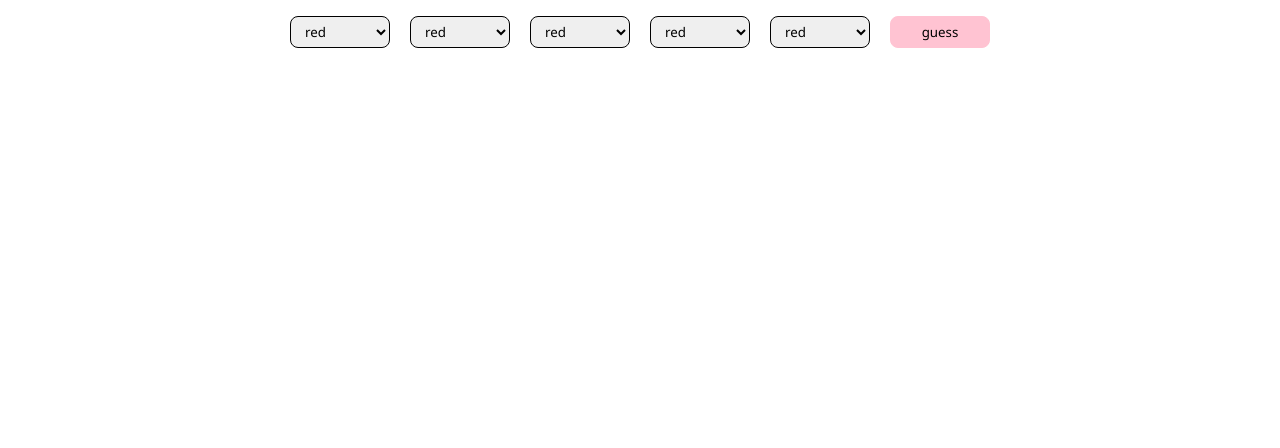
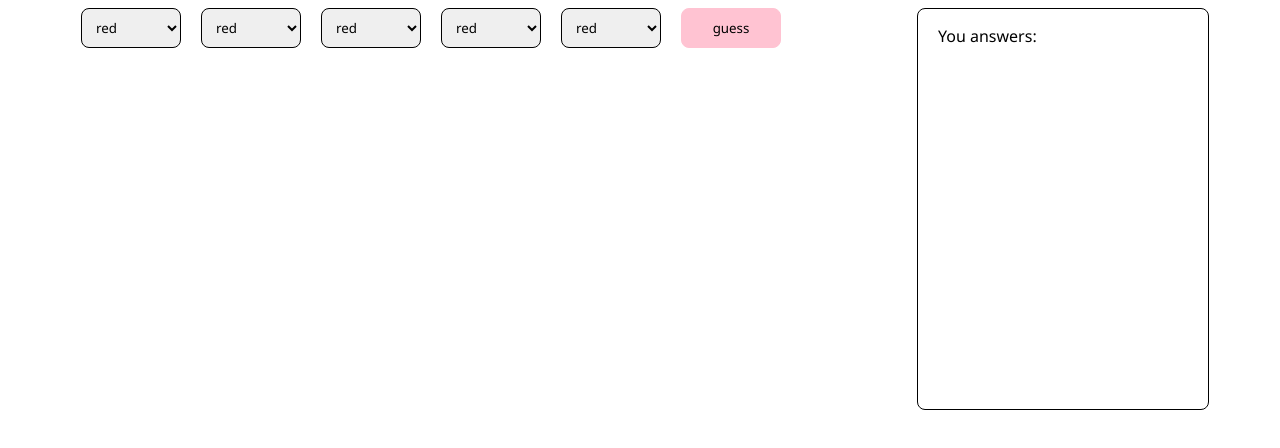
Before and after one commit to GhostOcelot/mastermind, a plain HTML site: page index.html in a window 1280 px wide. Drawn offline with Linux system fonts and the light colour scheme.

Commit message:
play again improvements

```diff
--- a/index.html
+++ b/index.html
@@ -7,7 +7,7 @@
     <link rel="stylesheet" href="style.css" />
   </head>
   <body>
-    <ol class="guess-list"></ol>
+    <div class="game-container">
       <div class="dropdown-container">
         <select class="dropdown" name="guess-dropdown-one" id="guess-dropdown-one">
           <option value="red">red</option>
@@ -76,11 +76,17 @@
 
         <button class="guess-button">guess</button>
       </div>
+      <div class="guess-list-container">
+        <p>You answers:</p>
+        <ol class="guess-list"></ol>
+      </div>
+    </div>
 
     <div class="modal-container hidden">
       <div class="modal">
         <span>Congratulations!</span>
         <p>You won!!!</p>
+        <div class="win-message"></div>
         <button class="play-again-btn">Play again</button>
       </div>
     </div>
--- a/main.js
+++ b/main.js
@@ -1,17 +1,21 @@
 const guessList = document.querySelector('.guess-list');
-
 const guessOne = document.querySelector('#guess-dropdown-one');
 const guessTwo = document.querySelector('#guess-dropdown-two');
 const guessThree = document.querySelector('#guess-dropdown-three');
 const guessFour = document.querySelector('#guess-dropdown-four');
 const guessFive = document.querySelector('#guess-dropdown-five');
 const guessButton = document.querySelector('.guess-button');
-
 const modalContainer = document.querySelector('.modal-container');
+const modal = document.querySelector('.modal');
 const playAgainBtn = document.querySelector('.play-again-btn');
+const winMessage = document.querySelector('.win-message');
 
 playAgainBtn.addEventListener('click', () => {
   modalContainer.classList.add('hidden');
+  guessList.textContent = '';
+  allGuesses = [];
+  sequence = generateSequence();
+  winMessage.innerHTML = '';
 });
 
 const colors = [
@@ -95,8 +99,6 @@ guessButton.addEventListener('click', () => {
 const checkIfWin = (result) => {
   if (result.every((item) => item === 'yes')) {
     modalContainer.classList.remove('hidden');
-    guessList.textContent = '';
-    sequence = generateSequence();
-    allGuesses = [];
+    winMessage.innerHTML = `<p style="text-align: center; margin-top: 0">It took you ${allGuesses.length} turns to complete the challenge.</p>`;
   }
 };
--- a/style.css
+++ b/style.css
@@ -20,7 +20,6 @@
 
 .modal {
   width: 200px;
-  height: 150px;
   background-color: rgb(255, 18, 77);
   display: flex;
   flex-direction: column;
@@ -67,4 +66,18 @@
 .dropdown,
 .guess-button {
   margin: 0 10px;
+  height: 40px;
 }
+
+.guess-list-container {
+  min-height: 400px;
+  width: 250px;
+  border: 1px solid black;
+  padding: 0 20px;
+  border-radius: 8px;
+}
+
+.game-container {
+  display: flex;
+  justify-content: space-around;
+}
```
Lines whose indentation alone changed are shown as unchanged.
